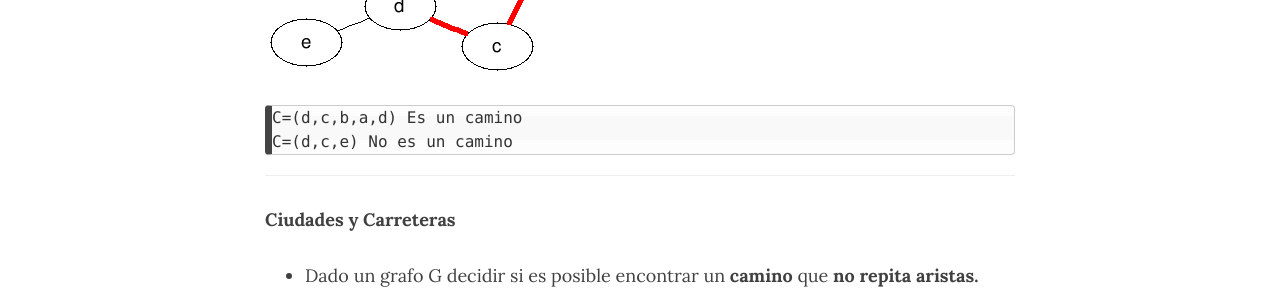
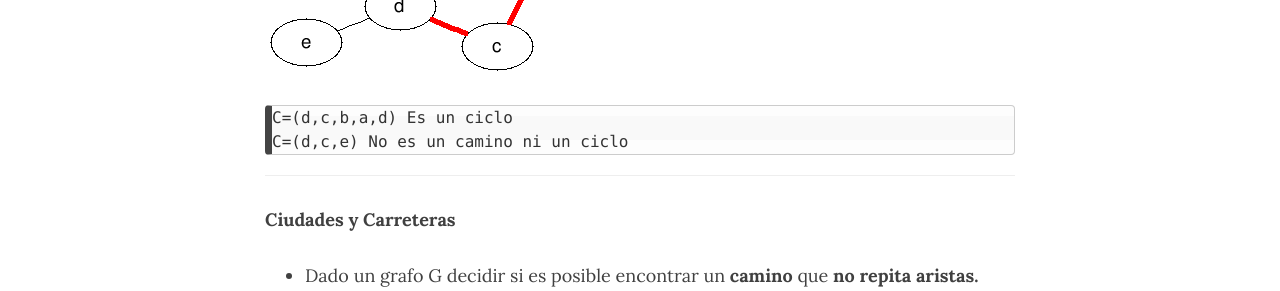
Before and after one commit to Ctrl4/ctrl4.github.io, a Jekyll site: the page built from _posts/2017-08-04-primer-semana-mdl2.md, in a window 1280 px wide and 900 px high, scrolled down 6396 px. Shown: the part 152-443 px from the top of the window. Built offline with Jekyll 4.4.1, drawn with Linux system fonts in a browser that asks for light colours; nearby versions of some CDN libraries; comment, search, counter and statistics services are not loaded.

Commit message:
fixed typo

```diff
--- a/_posts/2017-08-04-primer-semana-mdl2.md
+++ b/_posts/2017-08-04-primer-semana-mdl2.md
@@ -161,8 +161,8 @@ __Ejemplo:__
 
 ![image]({{site.url}}/img/mdl2/clase1/ejemplo_ciclo.png)
 
-    C=(d,c,b,a,d) Es un camino
-    C=(d,c,e) No es un camino
+    C=(d,c,b,a,d) Es un ciclo
+    C=(d,c,e) No es un camino ni un ciclo
 
 ---
 
```
